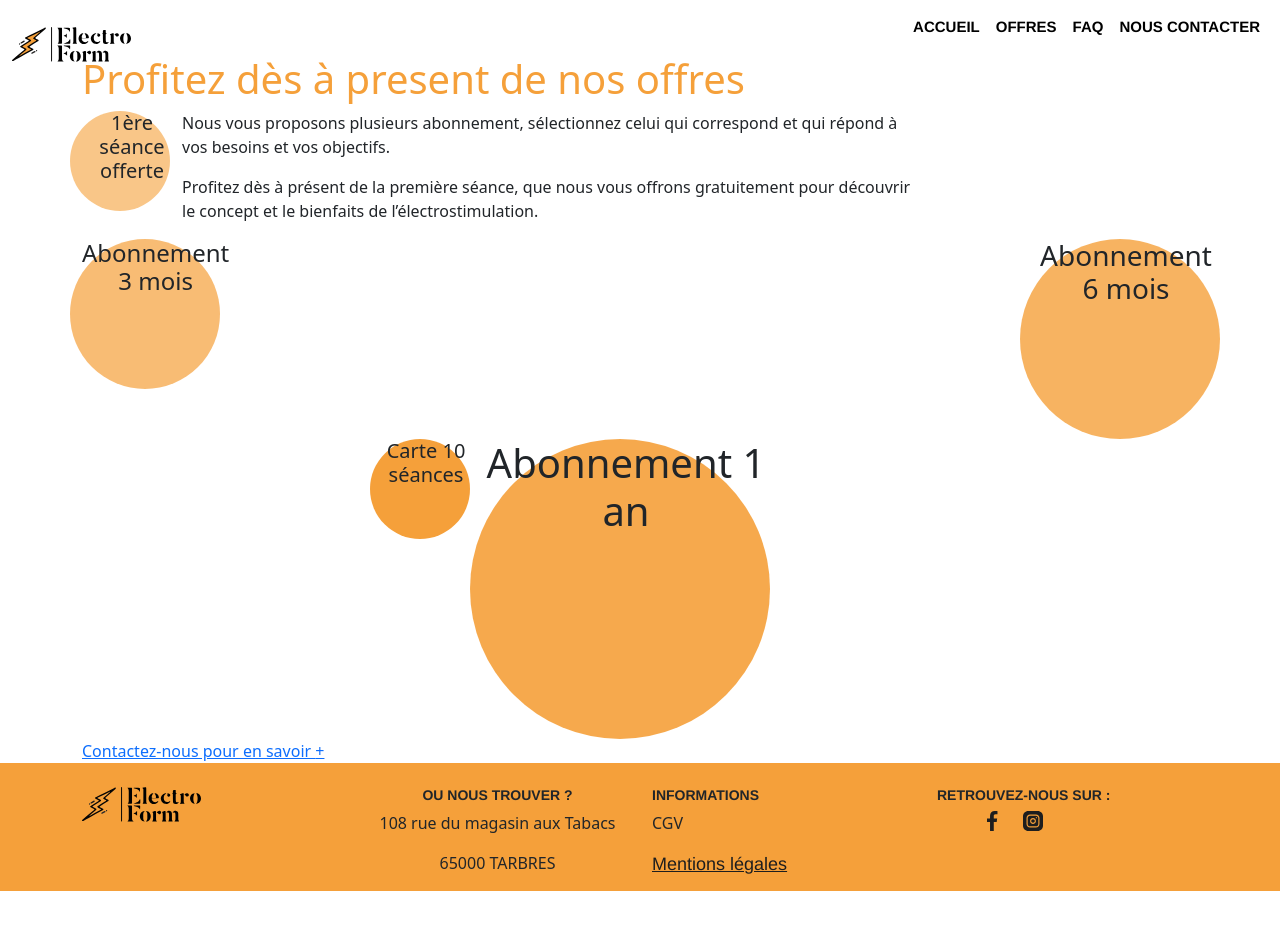
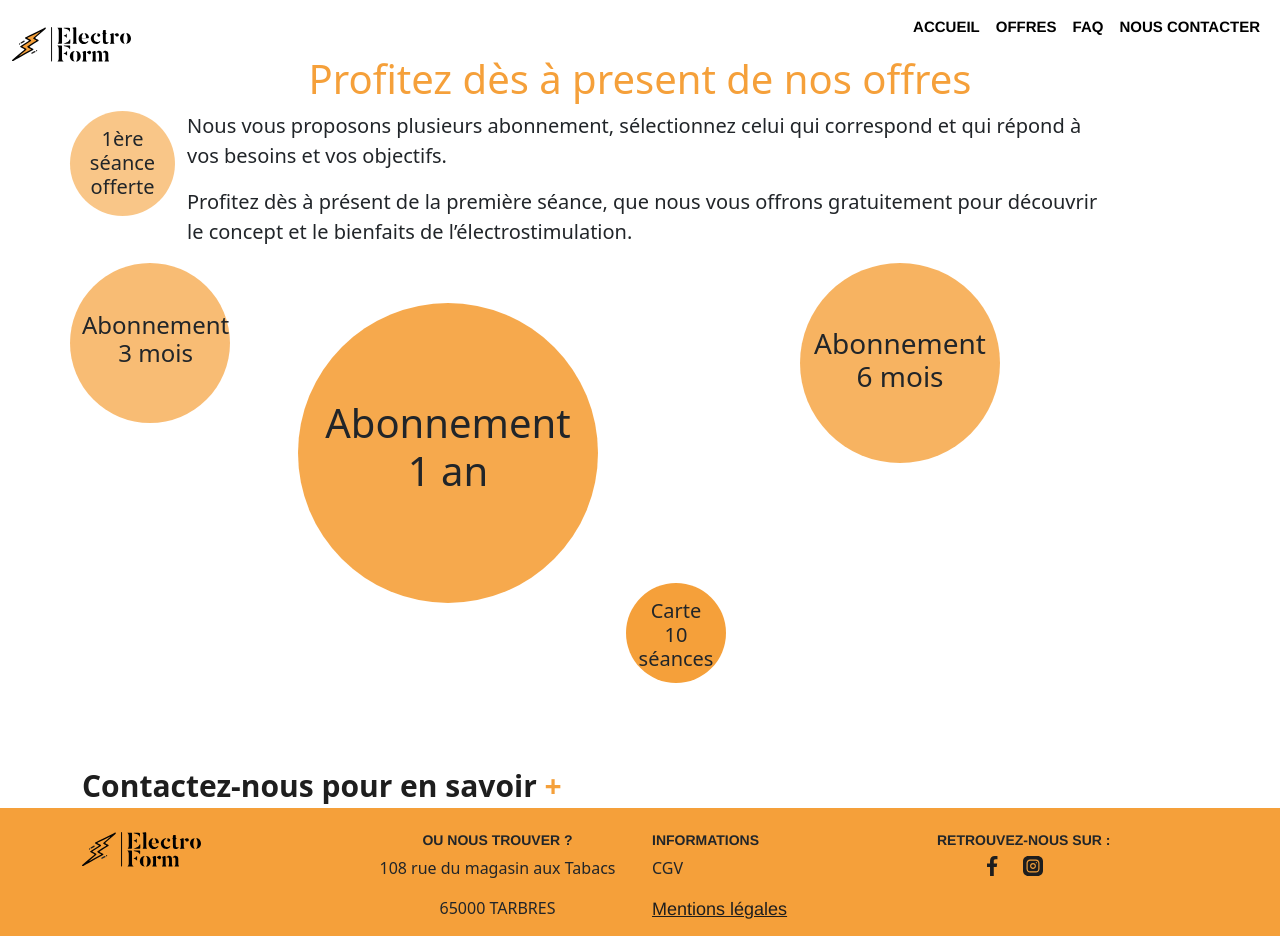
Before and after one commit to sikamloic/ElectroForm, a plain HTML site: page pages/offres.html in a window 1280 px wide. Before the commit the page ends 891 px from the top, so only its background shows below. Drawn offline with nearby package versions, Linux system fonts and the light colour scheme.

Commit message:
third commit

```diff
--- a/pages/offres.html
+++ b/pages/offres.html
@@ -28,18 +28,18 @@
         </div>
     </nav>
     <div class="container">
-        <h1 class="h1">
+        <h1 class="h1 text-center">
             Profitez dès à present de nos offres
         </h1>
         <div class="row">
             <div class=" col-md-4 circle-1">
-                <div class="content-1">
+                <div class="content-1 py-3 pr-5">
                     <h5>
                         1ère séance offerte
                     </h5>
                 </div>
             </div>
-            <div class="col-md-8 title">
+            <div class="col-md-10 title pl-5">
                 <p>
                     Nous vous proposons plusieurs abonnement, sélectionnez celui qui correspond et qui
                     répond à vos besoins et vos objectifs.
@@ -52,14 +52,14 @@
         </div>
         <div class="row">
            <div class="col-md-4 circle-2">
-               <div class="content-2">
+               <div class="content-2 py-5 pr-5">
                 <h4>
                     Abonnement 3 mois
                </h4>
                </div>
            </div>
-           <div class=" col-md-8 circle-3">
-               <div class="content-3">
+           <div class=" col-md-12 circle-3">
+               <div class="content-3 pt-5 mt-3">
                     <h3>
                         Abonnement 6 mois
                     </h3>
@@ -68,15 +68,15 @@
         </div>
         <div class="row">
             <div class="circle-4">
-                <div class="content-4">
+                <div class="content-4 pt-5 mt-5">
                     <h1>
                         Abonnement 1 an
                     </h1>
                 </div>
 
             </div>
-            <div class="circle-5 end-0">
-                <div class="content-5">
+            <div class="circle-5">
+                <div class="content-5 py-3">
                     <h5 >
                         Carte 10 séances
                     </h5>
@@ -86,7 +86,7 @@
         </div>
         <div class="link">
             <a href="NousContacter.html">
-                Contactez-nous pour en savoir <span>+</span>
+                Contactez-nous pour en savoir <span class="plus">+</span>
             </a>
         </div>
     </div>
--- a/style/offres.css
+++ b/style/offres.css
@@ -46,28 +46,27 @@ letter-spacing: 0em; */
 }
 .circle-1{
     background-color: rgba(245, 160, 58, 0.6);
-    width: 100px;
-    height: 100px;
+    width: 105px;
+    height: 105px;
     border-radius: 50%;
-    position: relative;
 }
 .content-1{
-    position: absolute;
     font-size: 20px;
     text-align: center;
     height: auto;
-    width: inherit;
+}
+.title{
+    font-size: 20px;
 }
 .circle-2{
     background-color: rgba(245, 160, 58, 0.7);
-    width: 150px;
-    height: 150px;
+    width: 160px;
+    height: 160px;
     border-radius: 50%;
-    position: relative;
+    display: flex;
 }
 .content-2{
-    position: absolute;
-    font-size: 20px;
+    font-size: 18px;
     text-align: center;
 }
 .circle-3{
@@ -76,10 +75,9 @@ letter-spacing: 0em; */
     height: 200px;
     border-radius: 50%;
     position: relative;
-    right: -800px;
+    left: 50%;
 }
 .content-3{
-    position: absolute;
     font-size: 20px;
     text-align: center;
 }
@@ -89,22 +87,57 @@ letter-spacing: 0em; */
     height: 300px;
     border-radius: 50%;
     position: relative;
-    right: -400px;
+    bottom: 20vh;
+    left: 20%;
 }
 .content-4{
-    position: absolute;
-    font-size: 20px;
+    font-size: 15px;
     text-align: center;
+    display: flex;
+    flex-direction: column;
+    align-items: center;
 }
 .circle-5{
     background-color: #F5A03A;
     width: 100px;
     height: 100px;
     border-radius: 50%;
+    right: 10px;
+    bottom: 100px;
     position: relative;
+    left: 20vw;
+    bottom: -15vh;
 }
 .content-5{
-    position: absolute;
     font-size: 20px;
     text-align: center;
 }
+.link a{
+    text-decoration: none;
+    text-decoration-style: none;
+    color: #1e1e1e;
+    font-size: 30px;
+    font-weight: bold;
+}
+.plus{
+    color: #F5A03A;
+}
+@media screen and (max-width:500px) {
+    .circle-1{
+        position: relative;
+        top: -0.5vh;
+        left: 30vw;
+    }
+    .circle-2{
+
+    }
+    .circle-3{
+        left: 2vw;
+    }
+    .circle-4{
+        bottom: -1vh;
+    }
+    .circle-5{
+        bottom: 2vh;
+    }
+}
```
